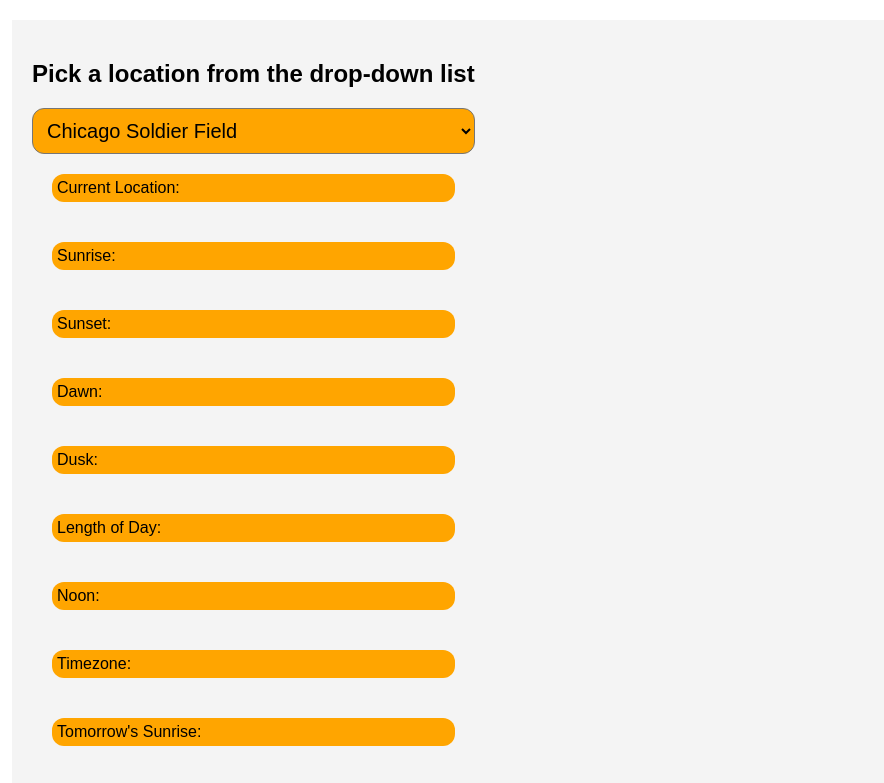
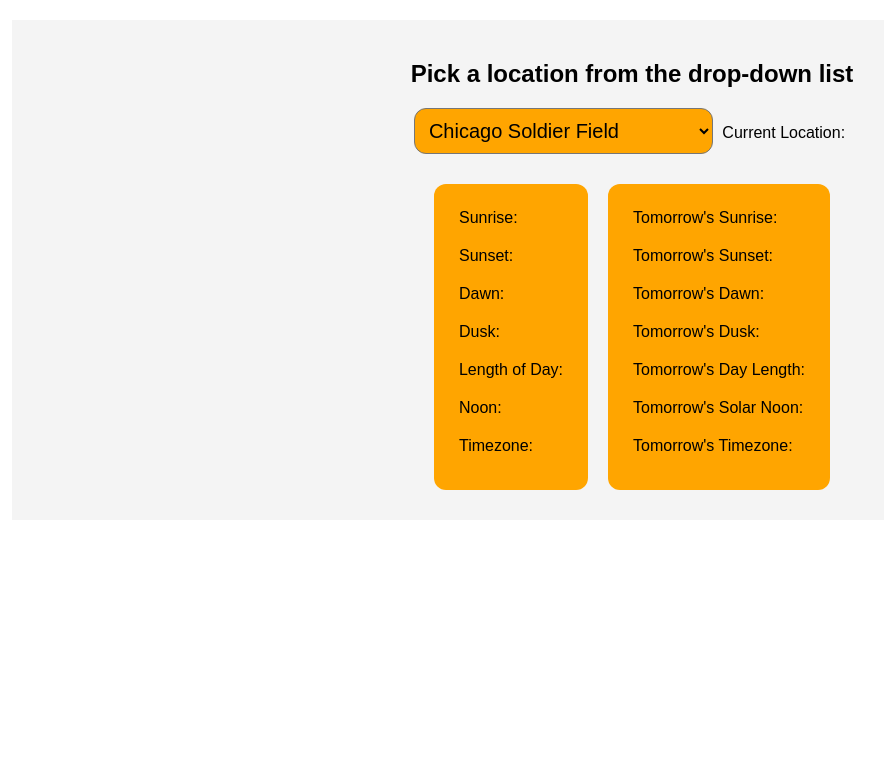
Before and after one commit to amp8889/JSWebPrograms, a plain HTML site: page Lab4/sun.html in a window 1280 px wide. Shown: the top 783 px of the page, without its empty margins (8-892 px from the left). Drawn offline with Linux system fonts and the light colour scheme.

Commit message:
Change layout so that today is left and tomorrow is right

```diff
--- a/Lab4/screen.css
+++ b/Lab4/screen.css
@@ -1,18 +1,8 @@
-html{
-
-
-
-
-
+html {
     background-color: #fff;
     border-radius: 8px;
     padding: 20px;
-
 }
-
-
-
-
 
 body {
     font-family: 'Arial', sans-serif;
@@ -20,38 +10,41 @@ body {
     margin: 0;
     padding: 20px;
     display: flex;
-    justify-content: left;
-    /* height: 100vh; */
+    flex-direction: column;
 }
 
-
-
-section{
-
-
+#content {
     display: flex;
     flex-direction: column;
-
+    align-items: center;
 }
 
-label{
-
-    padding: 5px;
-    margin: 20px;
-    background-color: orange;
-    border-radius: 12px;
-
-
+#locationSelection {
+    text-align: center;
+    margin-bottom: 20px;
 }
 
-
-select{
-
-
+select {
     background-color: orange;
     border-radius: 12px;
     padding: 10px;
     font-size: 20px;
+}
 
+#infoContainer {
+    display: flex;
+}
 
+.infoSection {
+    display: flex;
+    flex-direction: column;
+    padding: 20px;
+    margin: 10px;
+    background-color: orange;
+    border-radius: 12px;
 }
+
+label {
+    padding: 5px;
+    margin-bottom: 10px;
+}
--- a/Lab4/sun.html
+++ b/Lab4/sun.html
@@ -10,9 +10,9 @@
 <body>
     <main id="content">
 
+        <section id="locationSelection">
+            <h1>Pick a location from the drop-down list</h1>
 
-        <section>
-            <h1>Pick a location from the drop-down list</h1>
             <select id="locations">
                 <option value="41.8623,87.6167">Chicago Soldier Field</option>
                 <option value="27.2670, 82.5463">Siesta Key Florida</option>
@@ -20,10 +20,13 @@
                 <option value="41.0814, 81.5190">Akron Ohio</option>
                 <option value="29.9584, 90.0644">New Orleans French Quarter</option>
             </select>
+            <label id="currentLocation">Current Location: </label>
+
         </section>
 
-        <section id="todayInfo">
-            <label id="currentLocation">Current Location: </label>
+        <section id="infoContainer">
+            <section class="infoSection" id="todayInfo">
+
                 <label id="outputSunrise">Sunrise:</label>
                 <label id="outputSunset">Sunset:</label>
                 <label id="outputCivilDawn">Dawn: </label>
@@ -33,8 +36,7 @@
                 <label id="outputTimeZone">Timezone: </label>
             </section>
 
-
-        <section id="tomInfo">
+            <section class="infoSection" id="tomInfo">
                 <label id="outputTomorrowSunrise">Tomorrow's Sunrise:</label>
                 <label id="outputTomorrowSunset">Tomorrow's Sunset:</label>
                 <label id="outputTomorrowCivilDawn">Tomorrow's Dawn: </label>
@@ -43,7 +45,7 @@
                 <label id="outputTomorrowSolarNoon">Tomorrow's Solar Noon: </label>
                 <label id="outputTomorrowTimeZone">Tomorrow's Timezone: </label>
             </section>
-
+        </section>
 
     </main>
     <footer id="footer">
```
Lines whose indentation alone changed are shown as unchanged.
